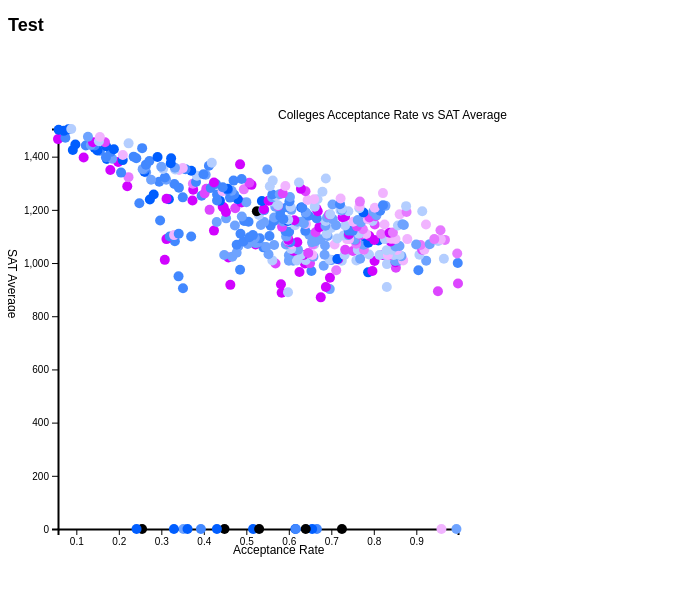
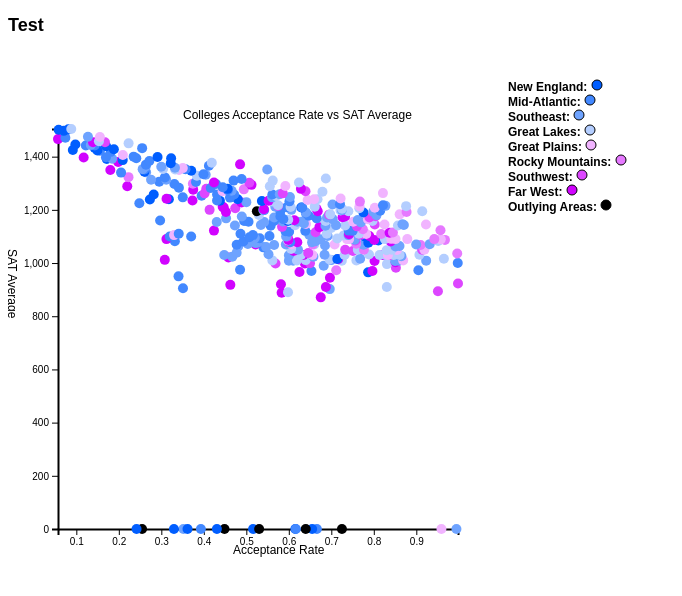
Before and after one commit to jxu645/CS4460_FinalProject, a plain HTML site: page index.html in a window 1280 px wide. Shown: the whole page, without its empty margins (0-682 px from the left). Drawn offline with nearby package versions, Linux system fonts and the light colour scheme.

Commit message:
Legend
Forgot to add the legend earlier, oops!

```diff
--- a/index.html
+++ b/index.html
@@ -20,6 +20,18 @@
 
         <div id="chart2">
         </div>
+        <div id="chart3">
+            <strong>New England:</strong> <svg id="newEngland" width="20px" height="12px"></svg><br />
+            <strong>Mid-Atlantic:</strong> <svg id="midAtlantic" width="20px" height="12px"></svg><br />
+            <strong>Southeast:</strong> <svg id="southEast" width="20px" height="12px"></svg><br />
+            <strong>Great Lakes:</strong> <svg id="greatLakes" width="20px" height="12px"></svg><br />
+            <strong>Great Plains:</strong> <svg id="greatPlains" width="20px" height="12px"></svg><br />
+            <strong>Rocky Mountains:</strong> <svg id="rockY" width="20px" height="12px"></svg><br />
+            <strong>Southwest:</strong> <svg id="southWest" width="20px" height="12px"></svg><br />
+            <strong>Far West:</strong> <svg id="farWest" width="20px" height="12px"></svg><br />
+            <strong>Outlying Areas:</strong> <svg id="outLying" width="20px" height="12px"></svg><br />
+            <p></p>
+        </div>
     </div>
 </body>
 
--- a/main.js
+++ b/main.js
@@ -119,7 +119,7 @@ Dots are colored based on region
 
 
     chart2.append("text")
-    .attr("transform", "translate(270,40)")
+    .attr("transform", "translate(175,40)")
     .text("Colleges Acceptance Rate vs SAT Average");
 
 
@@ -190,6 +190,97 @@ Dots are colored based on region
     });
 
 
+    d3
+    .select("#newEngland")
+    .append("circle")
+    .attr("cx", 6 )
+    .attr("cy", 6)
+    .attr("r", 5)
+    .attr("class", "newengland")
+    .attr("stroke-width", 1)
+    .attr("stroke", "black");
+
+    d3
+    .select("#midAtlantic")
+    .append("circle")
+    .attr("cx", 6 )
+    .attr("cy", 6)
+    .attr("r", 5)
+    .attr("class", "midatlantic")
+    .attr("stroke-width", 1)
+    .attr("stroke", "black");
+
+    d3
+    .select("#southEast")
+    .append("circle")
+    .attr("cx", 6 )
+    .attr("cy", 6)
+    .attr("r", 5)
+    .attr("class", "southeast")
+    .attr("stroke-width", 1)
+    .attr("stroke", "black");
+
+    d3
+    .select("#greatLakes")
+    .append("circle")
+    .attr("cx", 6 )
+    .attr("cy", 6)
+    .attr("r", 5)
+    .attr("class", "greatLakes")
+    .attr("stroke-width", 1)
+    .attr("stroke", "black");
+
+    d3
+    .select("#greatPlains")
+    .append("circle")
+    .attr("cx", 6 )
+    .attr("cy", 6)
+    .attr("r", 5)
+    .attr("class", "greatPlains")
+    .attr("stroke-width", 1)
+    .attr("stroke", "black");
+
+    d3
+    .select("#rockY")
+    .append("circle")
+    .attr("cx", 6 )
+    .attr("cy", 6)
+    .attr("r", 5)
+    .attr("class", "rocky")
+    .attr("stroke-width", 1)
+    .attr("stroke", "black");
+
+    d3
+    .select("#southWest")
+    .append("circle")
+    .attr("cx", 6 )
+    .attr("cy", 6)
+    .attr("r", 5)
+    .attr("class", "southwest")
+    .attr("stroke-width", 1)
+    .attr("stroke", "black");
+
+    d3
+    .select("#farWest")
+    .append("circle")
+    .attr("cx", 6 )
+    .attr("cy", 6)
+    .attr("r", 5)
+    .attr("class", "farWest")
+    .attr("stroke-width", 1)
+    .attr("stroke", "black");
+
+    d3
+    .select("#outLying")
+    .append("circle")
+    .attr("cx", 6 )
+    .attr("cy", 6)
+    .attr("r", 5)
+    .attr("class", "outlying")
+    .attr("stroke-width", 1)
+    .attr("stroke", "black");
+
+
 
 
 
```
